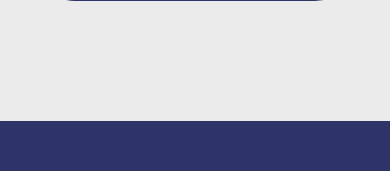
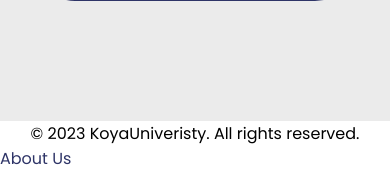
Before and after one commit to mstafamajid/web-Assignment, a PHP site: page /pages/profile.php in a window 390 px wide; the page is wider, and only the part inside the window is pictured. Shown: the part 1276-1447 px from the top of that part. Before the commit the page ends 1397 px from the top of that part, so only its background shows below. Run offline with PHP 8.4, Linux system fonts and the light colour scheme; the visitor is signed in with stand-in values (Sample User, id 1); data that the repository does not hold is empty.

Commit message:
add about-us

```diff
--- a/pages/profile.php
+++ b/pages/profile.php
@@ -109,6 +109,11 @@ for ($i=0; $i < count($bookdata); $i++) {
 
         </div>
     </div>
+    <div class="aboutM">
+<p class="coppyR">© 2023 KoyaUniveristy. All rights reserved.</p>
+<a href="aboutUs.php">About Us</a>
+
+</div>
 </body>
 
 </html>
--- a/styles/profile.css
+++ b/styles/profile.css
@@ -120,7 +120,14 @@ border: 3px solid white;
   width: 109.09px;
   height: 146.75px;
 }
+.aboutM{
+  display: none;
+}
 @media screen and (max-width: 500px) {
+  .aboutM{
+    text-align: center;
+    display: inline;
+}
   .main {
     padding: 120px 30px;
     gap: 35px;
```
